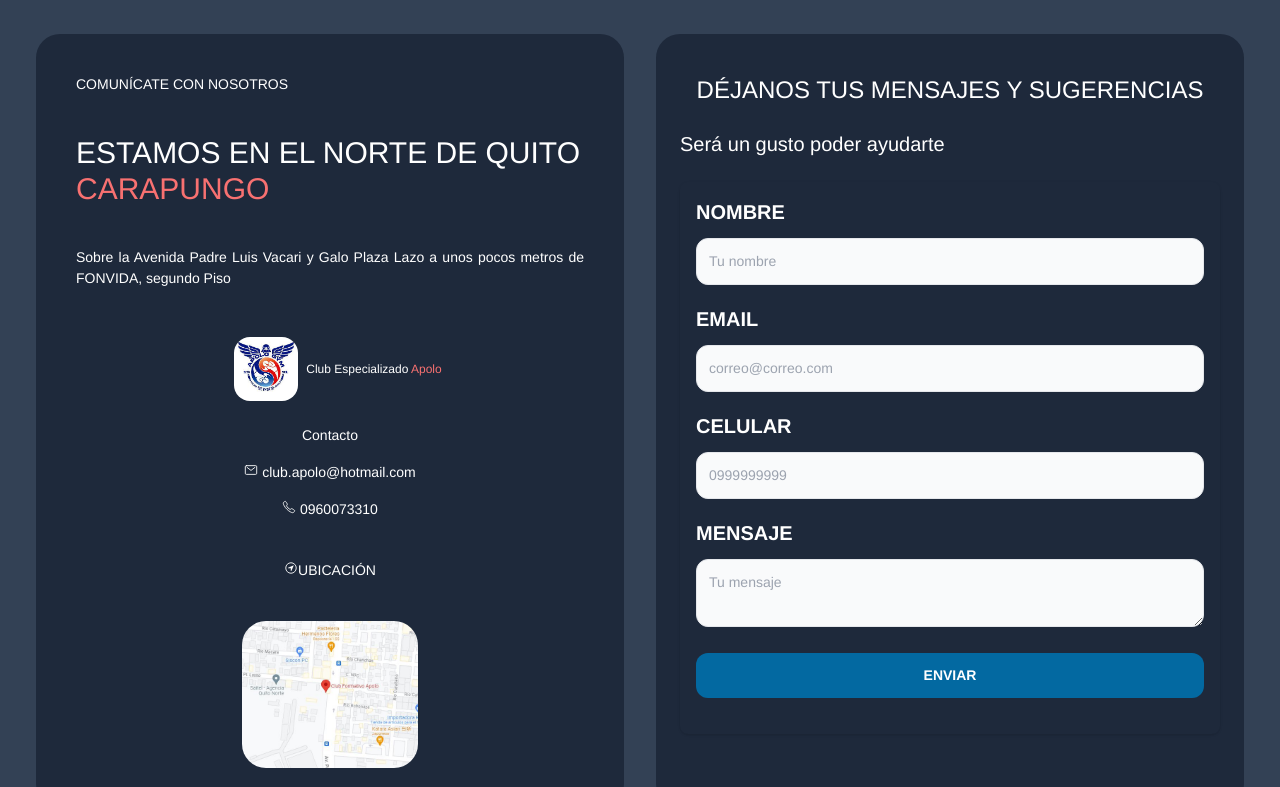
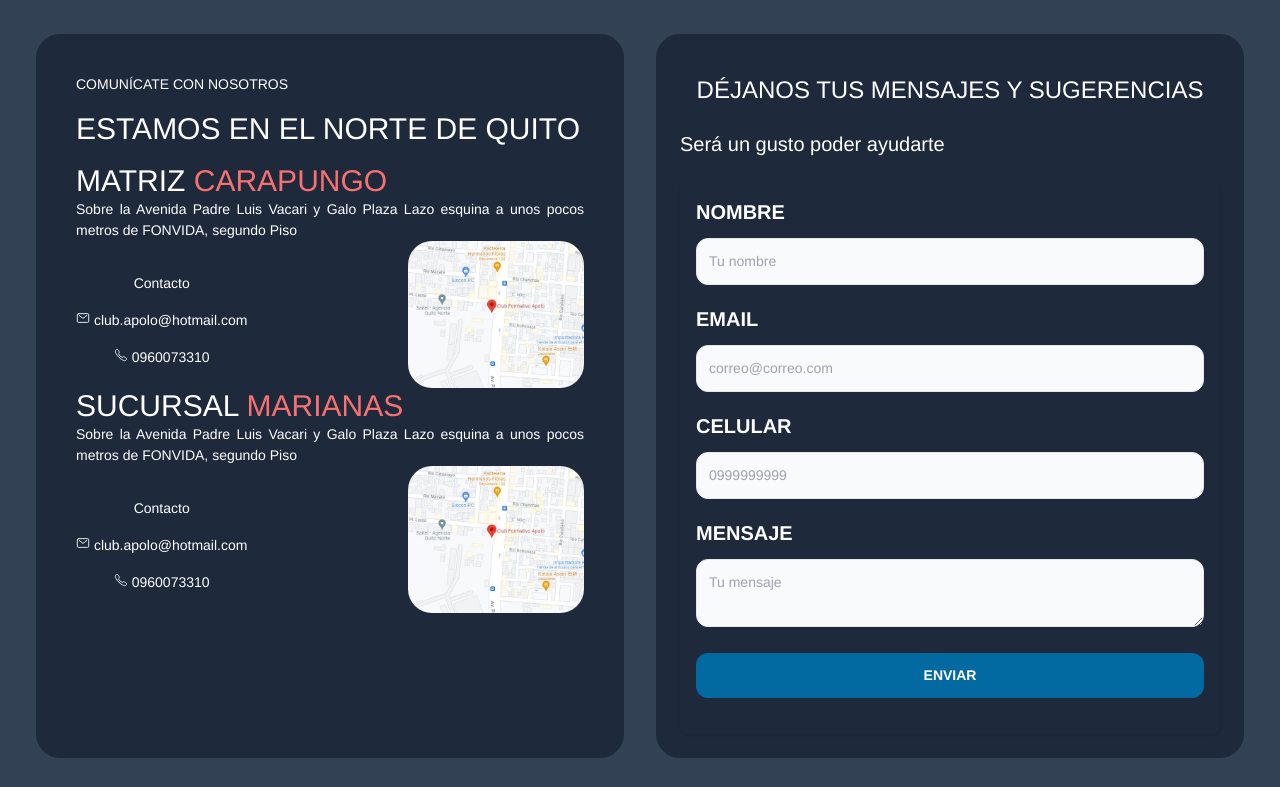
Before and after one commit to ArechuaDaniel/apoloweb, a React (Create React App) app: page /apoloweb/contactanos in a window 1280 px wide. Shown: the part 712-1499 px from the top of the page. Built offline with nearby package versions, Linux system fonts and the light colour scheme.

Commit message:
sucursal

```diff
--- a/src/components/Footer.jsx
+++ b/src/components/Footer.jsx
@@ -53,7 +53,7 @@ const Footer = () => {
       </div>
       {/* DERECHOS RESERVADOS */}
       <div className='bg-slate-800 text-white p-5'>
-        <span className='flex justify-center text-center'>Todos los derechos reservados PortoSystemsDA {fecha} </span>
+        <span className='flex justify-center text-center'>Todos los derechos reservados ODSMARTECH {fecha} </span>
       </div>
     </>
   )
--- a/src/components/Header.jsx
+++ b/src/components/Header.jsx
@@ -32,20 +32,20 @@ const Header = () => {
           </div>
         </div>
         {/* NavBar */}
-        <div className={`md:w-2/3   w-full  md:text-white text-red-400  `}>
+        <div className={` md:text-white text-red-400  `}>
 
           <ul className={`w-full bg-slate-800 bg-opacity-75 md:text-xl text-xs  flex md:flex-row flex-col md:justify-between md:items-center items-start transition-all duration-150 ease-in absolute md:static  ${open ? "top-20" : "top-[-490px]"}`}>
             {
               Links.map((Link) => (
                 <NavLink key={Link.name}
-                className={({isActive}) => (isActive ? 'text-red-400' : '')}
-               to={Link.link}>
-                <p className="p-4 md:hover:text-red-400 md:hover:bg-transparent hover:bg-red-400 md:w-full w-screen hover:text-white ">{Link.name}</p></NavLink>
+                  className={({ isActive }) => (isActive ? 'text-red-400' : '')}
+                  to={Link.link}>
+                  <p className="p-4 md:hover:text-red-400 md:hover:bg-transparent hover:bg-red-400 md:w-full w-screen hover:text-white ">{Link.name}</p></NavLink>
               ))
             }
-            <NavLink className={({isActive}) => (isActive ? 'text-red-400' : '')}
-            target="_blank"
-             to='https://arechuadaniel.github.io/tkdsystem/'>
+            <NavLink className={({ isActive }) => (isActive ? 'text-red-400' : '')}
+              target="_blank"
+              to='https://arechuadaniel.github.io/tkdsystem/'>
               <p className="p-4 md:hover:text-red-400 md:hover:bg-transparent hover:bg-red-400  hover:text-white md:w-full w-screen"><ion-icon name="log-in-outline"></ion-icon></p></NavLink>
 
           </ul>
--- a/src/page/Contactanos.jsx
+++ b/src/page/Contactanos.jsx
@@ -23,27 +23,48 @@ const Contactanos = () => {
           <div className='m-10'>
 
             <p className='my-4'>COMUNÍCATE CON NOSOTROS</p>
-          <p className='md:text-3xl text-xl my-10'>ESTAMOS EN EL NORTE DE QUITO <span className='text-red-400'>CARAPUNGO</span> </p>
-          <p className='my-10 text-justify'>Sobre la Avenida Padre Luis Vacari y Galo Plaza Lazo a unos pocos metros de FONVIDA, segundo Piso</p>
-          <NavLink
-            className='flex flex-row items-center ml-2 justify-center'
-            to='/apoloweb/'>
-            <img className=" rounded-3xl w-20 h-20 p-2" src={logo(`./logo.jpg`)} />
-            <h3 className="hover:text-red-400 text-xs">Club Especializado <span className="text-red-400">Apolo</span></h3>
-          </NavLink>
+            <p className='md:text-3xl text-xl '>ESTAMOS EN EL NORTE DE QUITO  </p>
 
+
+            {/* MATRIZ */}
+            <p className='text-red-400 md:text-3xl text-xl mt-4'><span className='text-white'>MATRIZ</span> CARAPUNGO</p>
+            <p className='text-justify'>Sobre la Avenida Padre Luis Vacari y Galo Plaza Lazo esquina a unos pocos metros de FONVIDA, segundo Piso</p>
+
+            <div className='flex justify-between'>
+
+              {/* INFORMACIÓN */}
               <div className='my-4 '>
                 <h1 className='text-center mt-4'>Contacto</h1>
                 <p className='lowercase mt-4 text-center'><ion-icon name="mail-outline"></ion-icon> club.apolo@hotmail.com</p>
                 <p className='mt-4 text-center'><ion-icon name="call-outline"></ion-icon> 0960073310</p>
               </div>
+              {/* UBICACIÓN */}
+            <div className=' '>
+                <NavLink
+                  className=''
+                  to='https://www.google.com/maps/place/Club+Formativo+Apolo/@-0.101196,-78.4549109,17.75z/data=!4m6!3m5!1s0x91d58f12a0be5d2f:0x8c734282396e8ad0!8m2!3d-0.1011077!4d-78.4537148!16s%2Fg%2F11c6lth50z?hl=es&entry=ttu'>
+                  <img className=" rounded-3xl md:w-44 " src={sliderCarrousel(`./maps.jpg`)} />
+                </NavLink>
+            </div>
 
             </div>
-          <h1 className=' text-white m-6 uppercase mb-4 text-center'><ion-icon name="navigate-circle-outline"></ion-icon>Ubicación</h1>
-        <div className='m-4 text-white flex  md:flex-row flex-col justify-around items-center'>
-          <div className='md:m-6 m-2'>
+
+            {/* SUCURSAL */}
+            <p className='text-red-400 md:text-3xl text-xl'><span className='text-white'>SUCURSAL</span> MARIANAS</p>
+            <p className='text-justify'>Sobre la Avenida Padre Luis Vacari y Galo Plaza Lazo esquina a unos pocos metros de FONVIDA, segundo Piso</p>
+
+            <div className='flex justify-between'>
+
+              {/* INFORMACIÓN */}
+              <div className='my-4 '>
+                <h1 className='text-center mt-4'>Contacto</h1>
+                <p className='lowercase mt-4 text-center'><ion-icon name="mail-outline"></ion-icon> club.apolo@hotmail.com</p>
+                <p className='mt-4 text-center'><ion-icon name="call-outline"></ion-icon> 0960073310</p>
+              </div>
+              {/* UBICACIÓN */}
+              <div className=' '>
                 <NavLink
-            className='flex flex-row items-center '
+                  className=''
                   to='https://www.google.com/maps/place/Club+Formativo+Apolo/@-0.101196,-78.4549109,17.75z/data=!4m6!3m5!1s0x91d58f12a0be5d2f:0x8c734282396e8ad0!8m2!3d-0.1011077!4d-78.4537148!16s%2Fg%2F11c6lth50z?hl=es&entry=ttu'>
                   <img className=" rounded-3xl md:w-44 " src={sliderCarrousel(`./maps.jpg`)} />
                 </NavLink>
@@ -51,7 +72,7 @@ const Contactanos = () => {
             </div>
 
 
-
+          </div>
         </div>
         {/* FORMULARIO */}
         <div className="md:w-1/2 bg-slate-800 pt-10 rounded-3xl md:m-4">
--- a/src/page/Home.jsx
+++ b/src/page/Home.jsx
@@ -14,7 +14,7 @@ const Home = () => {
       <div className='bg-slate-700 w-screen ' >
 
         <div className='flex md:items-center items-end justify-center md:justify-start h-96'
-        style={{backgroundImage: `url('https://i.pinimg.com/564x/1a/a7/c5/1aa7c542ffd6a513cb6f1c6da6a432da.jpg')`,height:'100vh',
+        style={{backgroundImage: `url('https://i.pinimg.com/564x/1a/a7/c5/1aa7c542ffd6a513cb6f1c6da6a432da.jpg')`,height:'80vh',
         fontSize:'50px',
         backgroundSize: 'cover',
         backgroundRepeat: 'no-repeat',}}
@@ -40,11 +40,11 @@ const Home = () => {
         </div>
 
         {/* //ACERCA DE NOSOTROS */}
-        <div className='m-4 text-white flex md:flex-row flex-col-reverse'>
-          <div className='md:w-1/3 md:ml-44 m-6'>
-            <img className='h-96  ' src={sliderCarrousel(`./2.jpg`)} alt='Imagen' />
+        <div className='text-white flex md:flex-row flex-col-reverse items-center m-6 '>
+          <div className='md:w-1/2 m-6'>
+            <img className='h-80 rounded-xl shadow-lg ' src={sliderCarrousel(`./2.jpg`)} alt='Imagen' />
           </div>
-          <div className='md:w-2/3 md:m-6 m-2'>
+          <div className='md:w-1/2 m-6'>
             <h1 className='md:text-5xl text-2xl uppercase mb-4'>Acerca de nuestro<span className='text-red-400'> club </span></h1>
             <p className='text-justify w:mr-64'>Lorem ipsum dolor sit, amet consectetur adipisicing elit. Laudantium maxime excepturi nam tenetur dolores. Hic nihil nostrum adipisci quia atque ipsam, explicabo recusandae dicta in debitis sunt unde. Impedit, ipsum. Lorem ipsum dolor, sit amet consectetur adipisicing elit. Sed ducimus corrupti, hic quibusdam fugiat blanditiis aliquid</p>
 
--- a/src/page/Nosotros.jsx
+++ b/src/page/Nosotros.jsx
@@ -17,29 +17,30 @@ const Nosotros = () => {
 
                 <div className=''>
                     {/* VISION */}
-                    <div className='flex md:flex-row flex-col justify-around items-center'>
-                        <div className='md:w-1/3 md:ml-48 m-6'>
-                            <h1 className='md:text-3xl text-2xl'>VISIÓN</h1>
+                    <div className='flex md:flex-row flex-col items-center md:bg-slate-700 bg-black'>
+                        <div className='md:w-1/3 md:ml-48 m-6 '>
+                            <h1 className='md:text-3xl text-2xl text-red-400'>VISIÓN</h1>
                             <p className='text-justify mt-4'>
                                 Nuestra visión es convertirnos en una academia líder en taekwondo reconocida a nivel local y nacional. Nos esforzamos por ser un referente en la formación de atletas de alto rendimiento, así como en la promoción de estilos de vida saludables a través de la práctica del taekwondo. Buscamos generar un impacto positivo en la comunidad, fomentando valores de respeto, responsabilidad y superación personal. Aspiramos a ser un centro de excelencia en la enseñanza del taekwondo, brindando programas de calidad y oportunidades de crecimiento para nuestros estudiantes.</p>
 
                         </div>
                         <div className='md:w-2/3 rounded-lg m-6 '>
-                            <img className='rounded-md ' src={sliderCarrousel(`./7.jpg`)} alt='Imagen' />
+                            <img className='rounded-md h-72 md:w-80' src={sliderCarrousel(`./7.jpg`)} alt='Imagen' />
                         </div>
                     </div>
 
                     {/* MISION */}
-                    <div className='flex md:flex-row-reverse flex-col justify-center items-center'>
-                        <div className='md:w-1/2 md:mr-48 m-6'>
+                    <div className='flex md:flex-row flex-col-reverse justify-center md:bg-slate-700 bg-black'>
+                        <div className='md:w-1/3 rounded-lg m-6 '>
+                            <img className='rounded-md h-72 md:w-80' src={sliderCarrousel(`./6.jpg`)} alt='Imagen' />
+                        </div>
+                        <div className='md:w-1/3 m-6'>
                             <h1 className='md:text-3xl text-2xl text-red-400'>MISIÓN</h1>
                             <p className='text-justify mt-4'>
                                 Nuestra misión es proporcionar a nuestros estudiantes una educación integral en taekwondo, promoviendo el desarrollo físico, mental y espiritual. Nos comprometemos a enseñar las técnicas y valores fundamentales del taekwondo, fomentando el respeto, la disciplina y el trabajo en equipo. Buscamos formar atletas competentes y personas de carácter íntegro que puedan enfrentar los desafíos de la vida con confianza y determinación.</p>
 
                         </div>
-                        <div className='md:w-1/2 rounded-lg m-6 '>
-                            <img className='rounded-md ' src={sliderCarrousel(`./6.jpg`)} alt='Imagen' />
-                        </div>
+
                     </div>
                 </div>
                 <div className='md:mx-auto text-white m-6 md:w-1/2 bg-slate-800 rounded-xl mb-6'>
```
Lines whose indentation alone changed are shown as unchanged.
